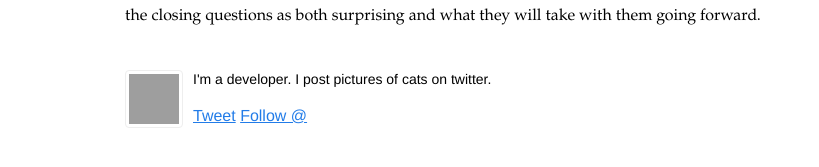
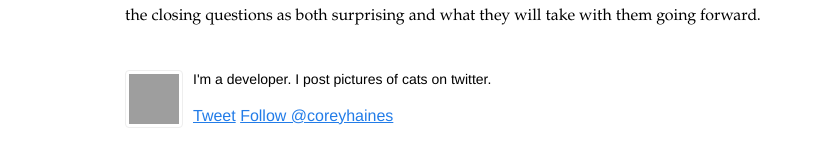
Before and after one commit to coreyhaines/coreyhaines.github.io, a Jekyll site: the page built from _posts/2014-03-16-thoughts-on-pair-programming.markdown, in a window 1280 px wide and 900 px high, scrolled down 2276 px. Shown: the part 715-882 px from the top of the window, without its empty margins (0-819 px from the left). Built offline with Jekyll 4.4.1, drawn with Linux system fonts in a browser that asks for light colours; nearby versions of some CDN libraries; Markdown is read by kramdown in place of the engine named in the settings; comment, search, counter and statistics services are not loaded; grey boxes are pictures that could not be loaded.

Commit message:
Fix twitter username reference (site.usernames.twitter) across site

```diff
--- a/_layouts/post.html
+++ b/_layouts/post.html
@@ -15,7 +15,7 @@ layout: layout
 
   <section class="meta">
     <section class="copy">
-      <a href="https://twitter.com/{{ site.twitter }}" target="_blank">
+      <a href="https://twitter.com/{{ site.usernames.twitter }}" target="_blank">
         <img src="{{ site.gravatar_url }}?s=142" height="50" width="50" />
       </a>
 
@@ -23,8 +23,8 @@ layout: layout
         I'm a developer. I post pictures of cats on twitter.
       </p>
 
-      <a href="http://twitter.com/share" class="twitter-share-button" data-count="none" data-via="{{ site.twitter }}">Tweet</a>
-      <a href="http://twitter.com/{{ site.twitter }}" class="twitter-follow-button" data-show-count="false">Follow @{{ site.twitter }}</a>
+      <a href="http://twitter.com/share" class="twitter-share-button" data-count="none" data-via="{{ site.usernames.twitter }}">Tweet</a>
+      <a href="http://twitter.com/{{ site.usernames.twitter }}" class="twitter-follow-button" data-show-count="false">Follow @{{ site.usernames.twitter }}</a>
       <script src="http://platform.twitter.com/widgets.js" type="text/javascript"></script>
     </section>
   </section>
```
